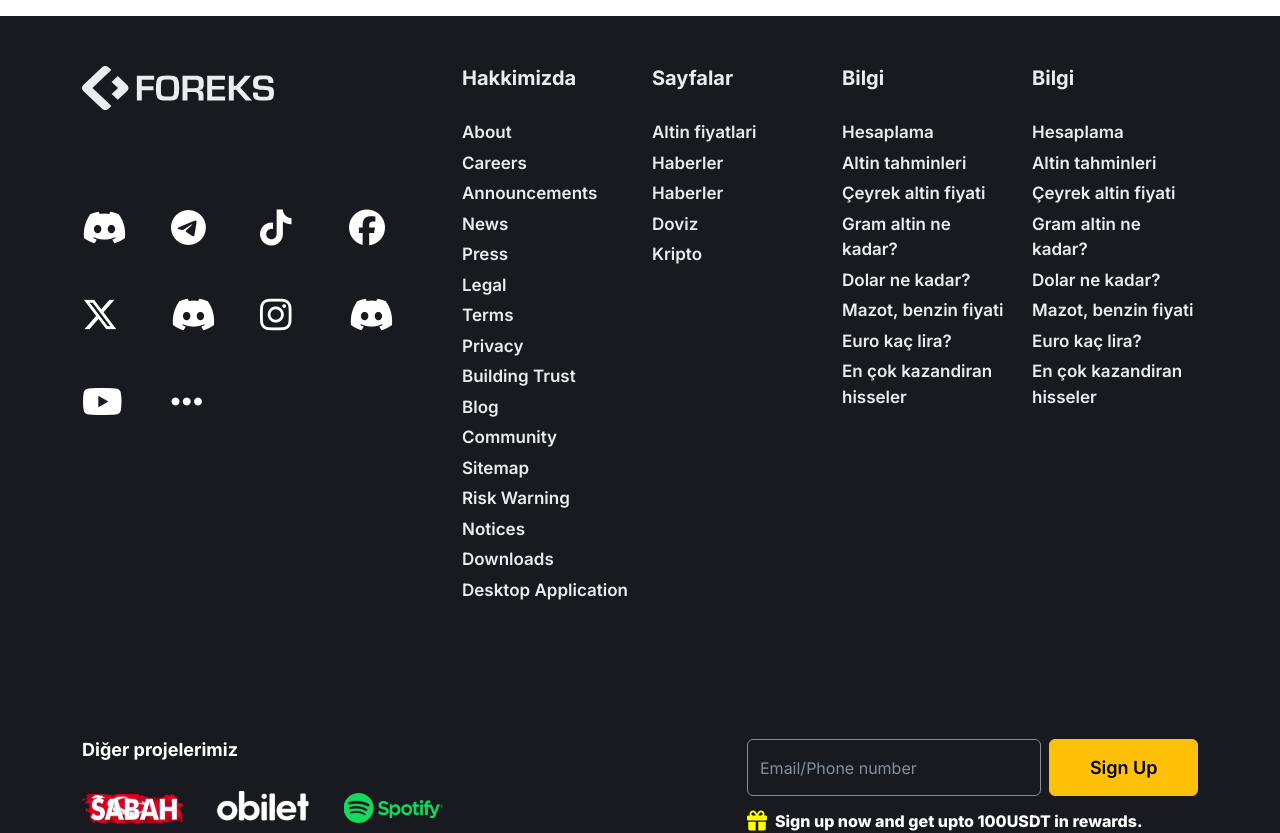
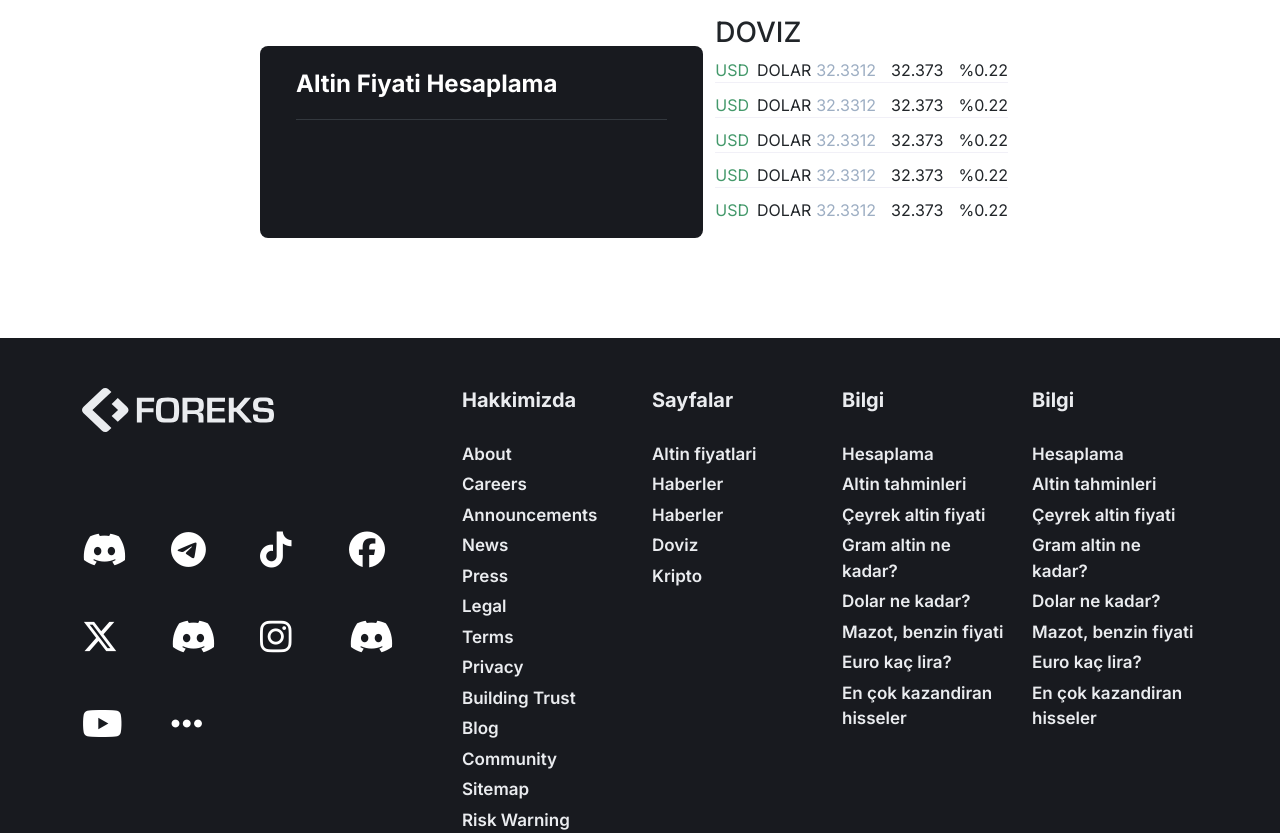
Before and after one commit to Abdul-Basit21/sardarReact, a React (Vite) app: page / in a window 1280 px wide. Shown: the part 1360-2193 px from the top of the page. Built offline with nearby package versions, Linux system fonts and the light colour scheme.

Commit message:
add-content-below

```diff
--- a/src/components/Footer.scss
+++ b/src/components/Footer.scss
@@ -61,8 +61,10 @@
                     height: 57px;
                     background-color: transparent;
                     border-color: #848E9C;
+                    color: #fff;
                     &::placeholder{
                         color: #848E9C;
+                        font-weight: 600;
                     }
                     &:focus{
                         box-shadow: none;
--- a/src/components/MainContent.jsx
+++ b/src/components/MainContent.jsx
@@ -114,6 +114,84 @@ function MainContent() {
                             </tbody>
                         </table>
 
+                        <div className="row">
+                            <div className="col-lg-7 col-sm-6 col-sm-12 black-box-col">
+                                <h3 className="black-bg-head">Altin Fiyati Hesaplama</h3>
+                                <hr className='blag-bg-hr' />
+                                <div className="select-dd-wrap">
+
+                                </div>
+                            </div>
+                            <div className="col-lg-5 col-sm-12 col-md-6">
+                                <h3 className="black-bg-head">DOVIZ</h3>
+
+                                <div className="country-est-list">
+                                    <ul>
+                                        <li>
+                                            <div className="est-left">
+                                                <span className="country">USD</span>
+                                                <span className="currency">DOLAR</span>
+                                            </div>
+                                            <div className="est-right">
+                                                <span className="rate-disabled">32.3312</span>
+                                                <span className="rate-current">32.373</span>
+                                                <span className="rate-percentage">%0.22</span>
+                                            </div>
+
+                                        </li>
+                                        <li>
+                                            <div className="est-left">
+                                                <span className="country">USD</span>
+                                                <span className="currency">DOLAR</span>
+                                            </div>
+                                            <div className="est-right">
+                                                <span className="rate-disabled">32.3312</span>
+                                                <span className="rate-current">32.373</span>
+                                                <span className="rate-percentage">%0.22</span>
+                                            </div>
+
+                                        </li>
+                                        <li>
+                                            <div className="est-left">
+                                                <span className="country">USD</span>
+                                                <span className="currency">DOLAR</span>
+                                            </div>
+                                            <div className="est-right">
+                                                <span className="rate-disabled">32.3312</span>
+                                                <span className="rate-current">32.373</span>
+                                                <span className="rate-percentage">%0.22</span>
+                                            </div>
+
+                                        </li>
+                                        <li>
+                                            <div className="est-left">
+                                                <span className="country">USD</span>
+                                                <span className="currency">DOLAR</span>
+                                            </div>
+                                            <div className="est-right">
+                                                <span className="rate-disabled">32.3312</span>
+                                                <span className="rate-current">32.373</span>
+                                                <span className="rate-percentage">%0.22</span>
+                                            </div>
+
+                                        </li>
+                                        <li>
+                                            <div className="est-left">
+                                                <span className="country">USD</span>
+                                                <span className="currency">DOLAR</span>
+                                            </div>
+                                            <div className="est-right">
+                                                <span className="rate-disabled">32.3312</span>
+                                                <span className="rate-current">32.373</span>
+                                                <span className="rate-percentage">%0.22</span>
+                                            </div>
+
+                                        </li>
+                                    </ul>
+                                </div>
+
+                            </div>
+                        </div>
 
 
 
@@ -122,6 +200,7 @@ function MainContent() {
                         <img src={AdsLarge} alt="" className="ad-side" />
                     </div>
                 </div>
+
             </div>
         </>
     )
--- a/src/components/MainContent.scss
+++ b/src/components/MainContent.scss
@@ -1,5 +1,6 @@
 .addsTable-main-wrapper {
   margin-top: 50px;
+  padding-bottom: 100px;
   .row {
     > div {
       img {
@@ -76,7 +77,56 @@
             }
           }
         }
+        .black-box-col{
+            background-color: #181A1F;
+            padding: 24px 36px;
+            border-radius: 8px;
+            margin-top: 30px;
+            h3.black-bg-head{
+                color: #fff;
+                font-size: 24px;
+                font-weight: 700;
+            }
+            hr.blag-bg-hr {
+                margin: 20px 0;
+                color: #848E9C;
+            }
+
+        }
+        .country-est-list{
+            ul{
+                padding: 0;
+                list-style-type: none;
+                li{
+                    display: flex;
+                    justify-content: space-between;
+                    align-items: center;
+                    margin-bottom: 10px;
+                    div.est-left{
+                        display: flex;
+                        align-items: center;
+                        gap: 8px;
+                        .country{
+                            color: #44996b;
+                        }
+                    }
+                    div.est-right{
+                        display: flex;
+                        align-items: center;
+                        gap: 15px;
+                        span.rate-disabled{
+                            color: #9daec3;
+                        }
+                    }
+                    &:not(:last-child){
+                        border-bottom: 1px solid #f1f0f7;
+                    }
+                }
+
+            }
+        }
       }
     }
+
   }
 }
```
